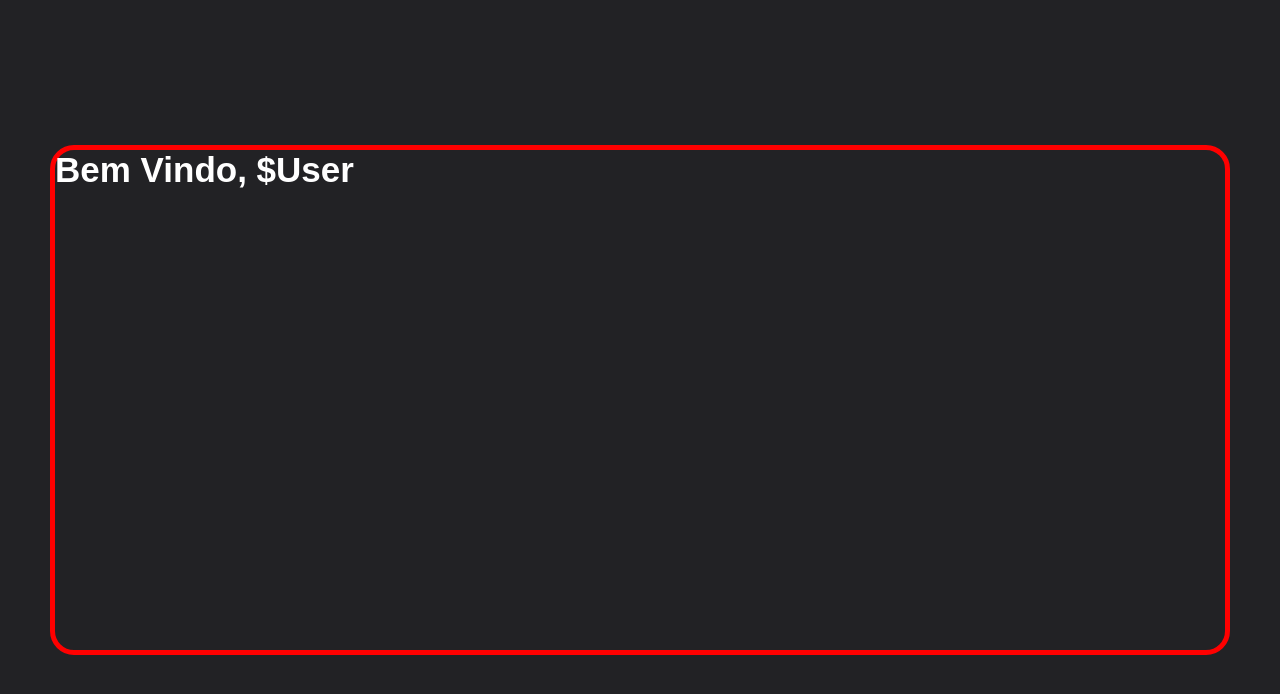
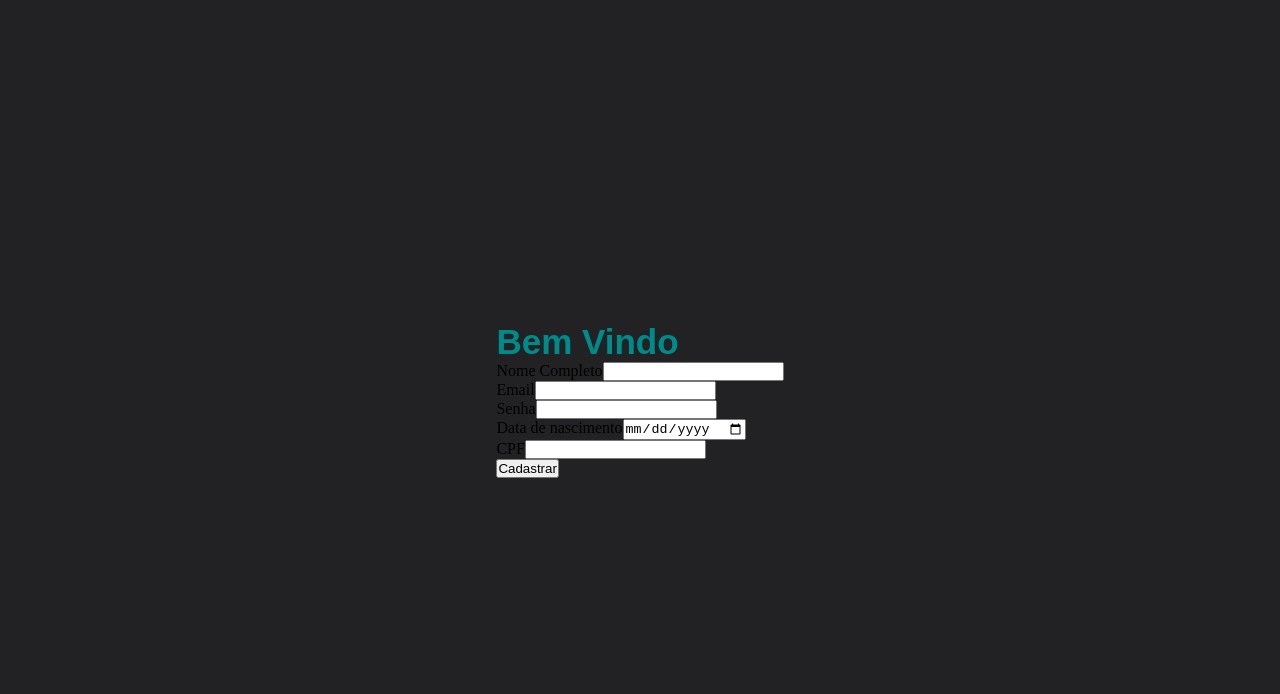
Before and after one commit to rafabcanedo/Register-React-Redux, a React (Create React App) app: page / in a window 1280 px wide. Shown: the top 694 px of the page. Built offline with nearby package versions, Linux system fonts and the light colour scheme; a web font is replaced by a local one.

Commit message:
add change page

```diff
--- a/src/components/Pages/Cadastro/Cadastro.css
+++ b/src/components/Pages/Cadastro/Cadastro.css
@@ -26,3 +26,7 @@
 
  border: 5px solid red;
 }*/
+
+.title {
+ color: #008B8B;
+}
--- a/src/components/Pages/Cadastro/Cadastro.js
+++ b/src/components/Pages/Cadastro/Cadastro.js
@@ -4,11 +4,38 @@ import './Cadastro.css';
 const Cadastro = () => {
  return(
   <div className='section'>
-    <div className='cadastro'>
-    <span className='title'>Bem Vindo</span>
+    <form className='cadastro'>
+    <h1 className='title'>Bem Vindo</h1>
 
-    <div></div>
+    <div className='wrap-input'>
+      <label>Nome Completo</label>
+      <input type="text" />
     </div>
+
+    <div className='wrap-input'>
+      <label>Email</label>
+      <input type="email" />
+    </div>
+
+    <div className='wrap-input'>
+      <label>Senha</label>
+      <input type="password" />
+    </div>
+
+    <div className='wrap-input'>
+      <label>Data de nascimento</label>
+      <input type="date" />
+    </div>
+
+    <div className='wrap-input'>
+      <label>CPF</label>
+      <input type="number" />
+    </div>
+
+    <div className='button-submit'>
+      <input type="submit" value="Cadastrar" />
+    </div>
+    </form>
   </div>
  )
 }
--- a/src/components/Pages/Home/Home.js
+++ b/src/components/Pages/Home/Home.js
@@ -1,11 +1,20 @@
 import React from 'react';
 import './Home.css';
+
+import { Link } from 'react-router-dom';
 
 const Home = () => {
  return(
   <div className='main'>
    <div className='container'>
   <h1>Bem Vindo, $User </h1>
+
+
+   <div className='button-alteracao'>
+    <Link to='/alteracao'>
+    <button>Alterar Dados</button>
+    </Link>
+   </div>
    </div>
   </div>
  )
--- /dev/null
+++ b/src/components/Pages/alteracao/Alteracao.js
@@ -0,0 +1,11 @@
+import React from 'react';
+
+const Alteracao = () => {
+ return (
+  <div>
+    <h1>Alteracao de Dados</h1>
+  </div>
+ )
+}
+
+export default Alteracao;
--- a/src/routes.js
+++ b/src/routes.js
@@ -2,14 +2,16 @@ import React from 'react';
 import { Routes, Route } from 'react-router-dom';
 
 // Import Pages
+import Cadastro from './components/Pages/Cadastro/Cadastro';
 import Home from './components/Pages/Home/Home';
-import Cadastro from './components/Pages/Cadastro/Cadastro';
+import Alteracao from './components/Pages/alteracao/Alteracao';
 
 export default function MainRouter(){
  return(
  <Routes>
-  <Route path="/" element={<Home />} />
-  <Route path="/cadastro" element={<Cadastro />} />
+  <Route path="/" element={<Cadastro />} />
+  <Route path="/home" element={<Home />} />
+  <Route path="/alteracao" element={<Alteracao />} />
  </Routes>
  );
 }
```
Also changed, not shown: src/components/Pages/alteracao/Alteracao.css (added).
